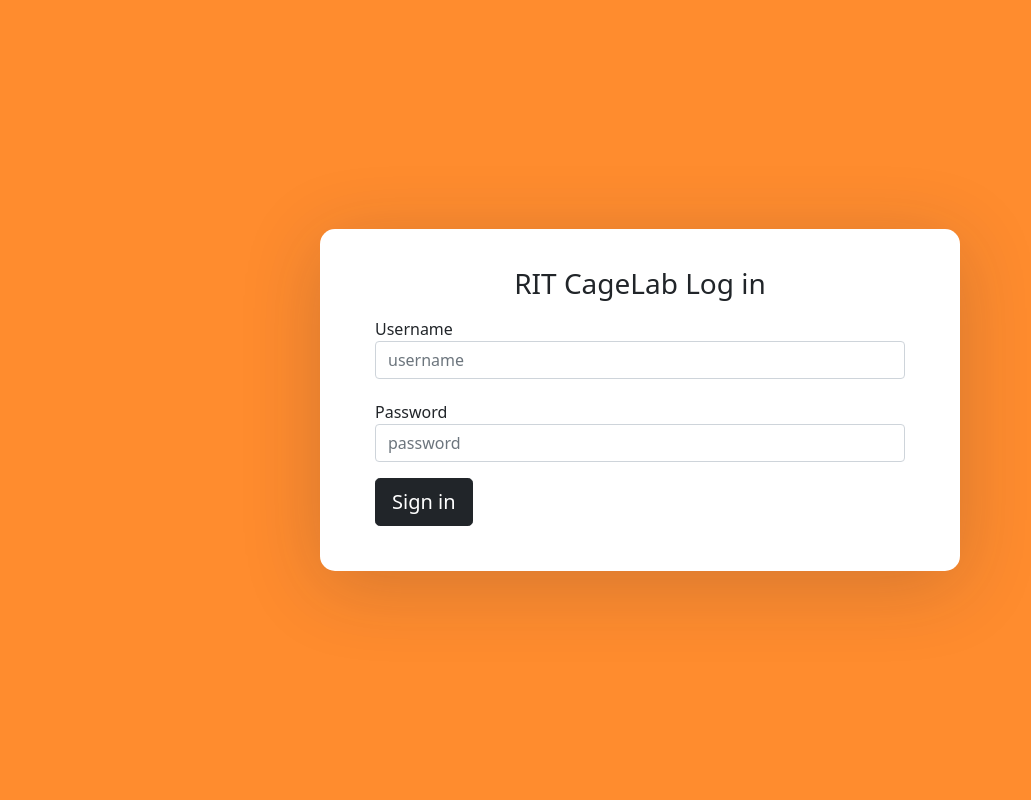
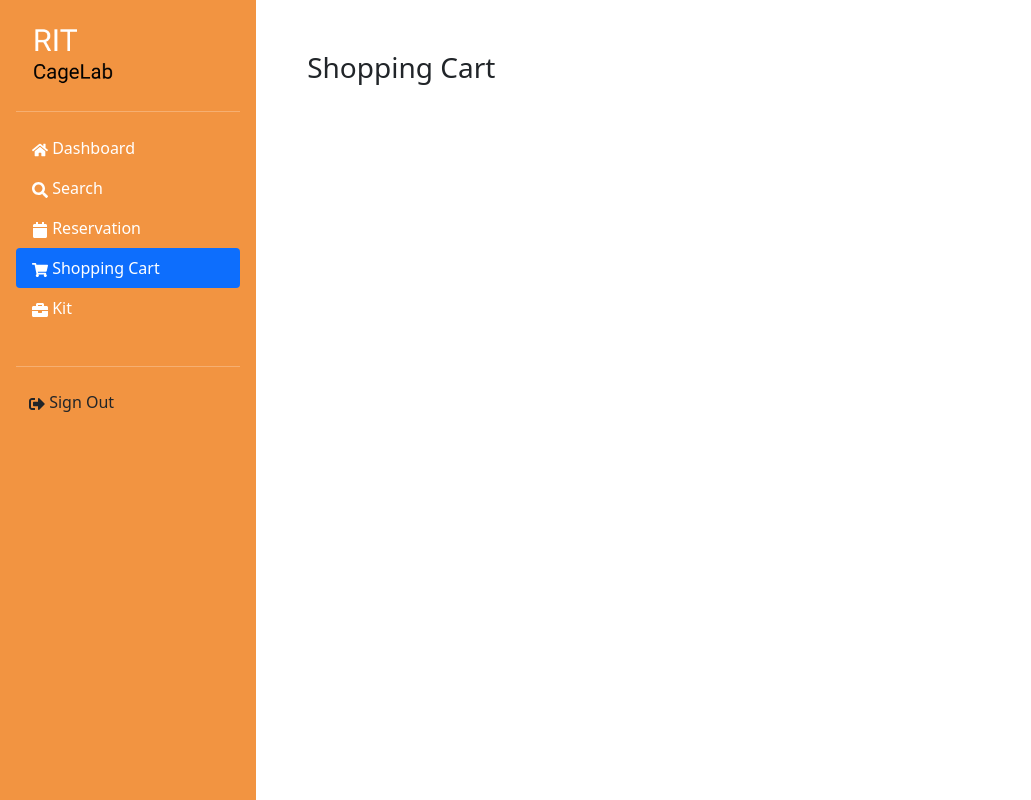
Before and after one commit to dustin1709/cagelab, a React (Create React App) app: page /cart in a window 1280 px wide. Shown: the whole page, without its empty margins (0-1031 px from the left). Built offline with nearby package versions, Linux system fonts and the light colour scheme.

Commit message:
edit app.js
working css for all pages

```diff
--- a/src/App.js
+++ b/src/App.js
@@ -12,8 +12,8 @@
   return (
     <div className="App">
       <Routes>
-        <Route path="/" element={<Login />}>
-          {/* <Route path="/login" element={<Login />} /> */}
+        <Route path="/" element={<Layout />}>
+          <Route path="/login" element={<Login />} />
           <Route path="/dashboard" element={<Home />} />
           <Route path="/search" element={<Search />} />
           <Route path="/search/results" element={<SearchResults />} />
--- a/src/index.css
+++ b/src/index.css
@@ -63,6 +63,11 @@
   transition: all .3s;
 }
 
+.pageTitle{
+  padding: 3%;
+  margin: 2%;
+}
+
 @media (max-width: 500px) {
   .inner {
     width: 90%;
--- a/src/pages/shoppingcart/Cart.js
+++ b/src/pages/shoppingcart/Cart.js
@@ -6,6 +6,7 @@
     <>
         <NavBar />
         <div className='mainContainerRight'>
+          <h3 className='pageTitle'>Shopping Cart</h3>
 
         </div>
     </>
```
